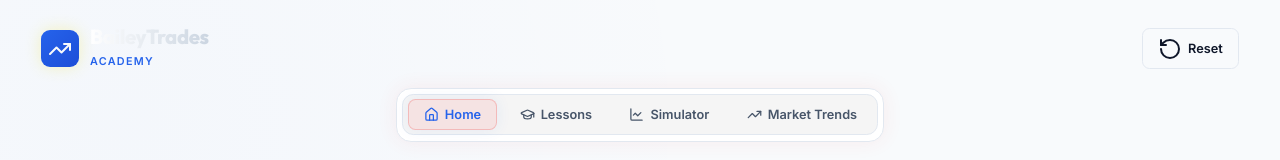
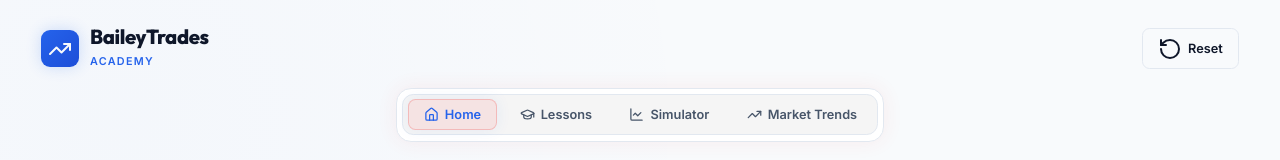
Before and after one commit to BaileyK11/Bailey-Trades, a website built with Vite: page index.html in a window 1280 px wide. Shown: the top 160 px of the page. Built offline with nearby package versions, Linux system fonts and the light colour scheme; files whose address does not match are found by name.

Commit message:
Update logo text color to high-contrast dark color for light theme

```diff
--- a/src/style.css
+++ b/src/style.css
@@ -142,7 +142,7 @@ button, input, select {
   align-items: center;
   justify-content: center;
   font-weight: 700;
-  box-shadow: 0 0 15px rgba(235, 229, 52, 0.3);
+  box-shadow: 0 0 15px rgba(37, 99, 235, 0.2);
 }
 
 .logo-text h1 {
@@ -150,9 +150,7 @@ button, input, select {
   font-size: 1.35rem;
   font-weight: 800;
   letter-spacing: -0.02em;
-  background: linear-gradient(90deg, #ffffff, #cbd5e1);
-  -webkit-background-clip: text;
-  -webkit-text-fill-color: transparent;
+  color: var(--color-text-primary);
   line-height: 1.1;
 }
 
```
